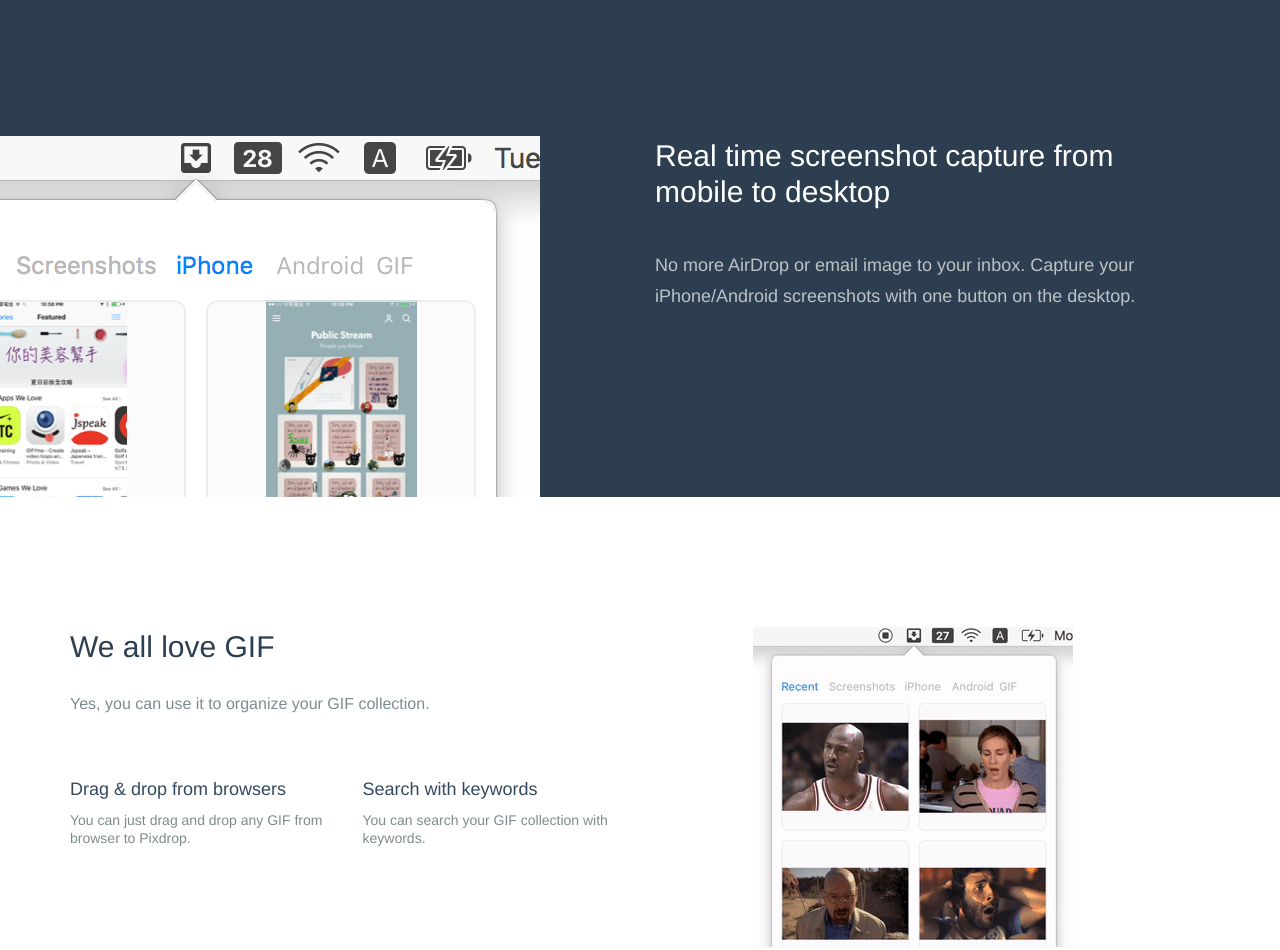
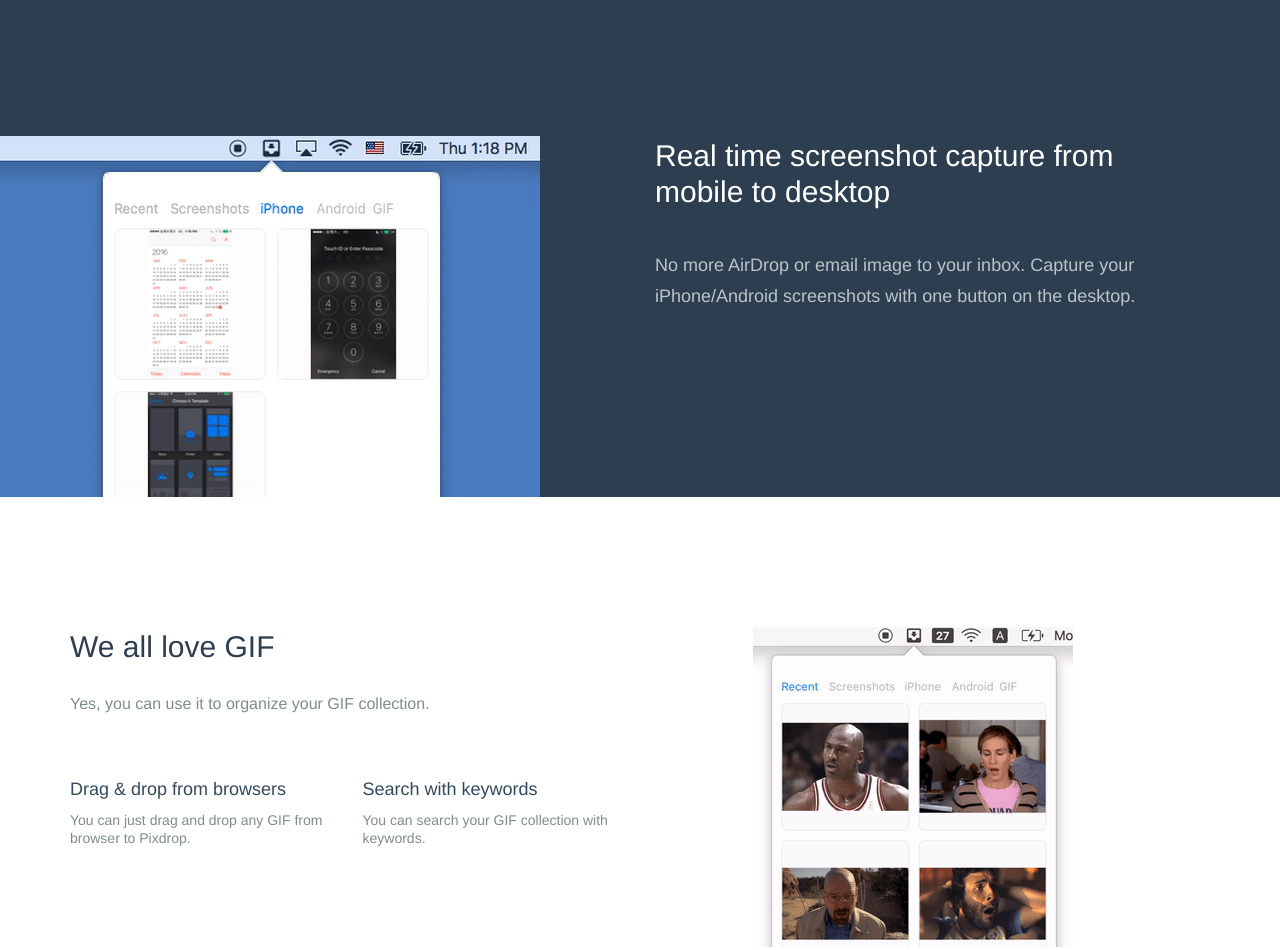
Before and after one commit to syshen/pixdrop, a plain HTML site: page index.html in a window 1280 px wide. Shown: the part 2560-3510 px from the top of the page. Drawn offline with Linux system fonts and the light colour scheme; a script that the page names is missing.

Commit message:
Update index.html

```diff
--- a/index.html
+++ b/index.html
@@ -136,7 +136,7 @@
         </div>
     </div>
 </section><section class="content-24 bg-midnight-blue">
-    <img class="image" src="startup/common-files/img/iphone-screens.png" alt="">
+    <img class="image" src="startup/common-files/img/iphone-screenshot.gif" alt="">
 
     <div class="container">
         <div class="row">
```
